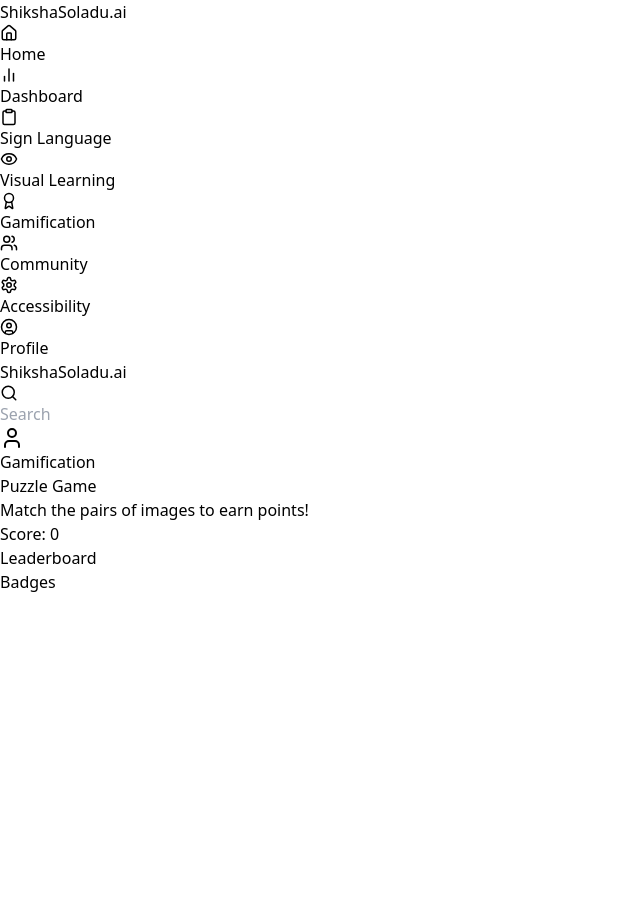
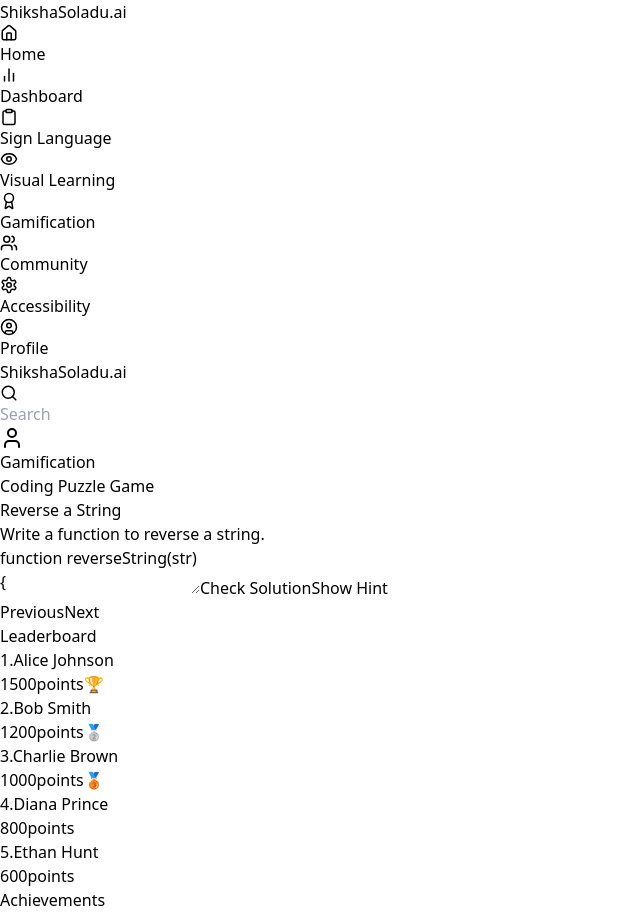
Before and after one commit to Axestein/shikshasoladu.ai, a React (Vite) app in the folder frontend/: page /gamification-deaf in a window 1280 px wide. Shown: the whole page, without its empty margins (0-640 px from the left). Before the commit the page ends 800 px from the top, so only its background shows below. Built offline with nearby package versions, Linux system fonts and the light colour scheme.

Commit message:
gamification

```diff
--- a/frontend/src/page/Deaf/components/Badges.jsx
+++ b/frontend/src/page/Deaf/components/Badges.jsx
@@ -11,15 +11,26 @@ export default function Badges() {
   }, []);
 
   return (
-    <div className="bg-white p-6 rounded-lg shadow-md">
-      <h2 className="text-2xl font-bold text-blue-600 mb-4">Badges</h2>
-      <div className="grid grid-cols-3 gap-4">
+    <div className="bg-white p-8 rounded-xl shadow-lg max-w-md mx-auto mt-10">
+      <h2 className="text-3xl font-extrabold text-blue-700 mb-6 text-center">
+        Achievements
+      </h2>
+      <div className="grid grid-cols-1 sm:grid-cols-2 lg:grid-cols-3 gap-6">
         {badges.map((badge, index) => (
-          <div key={index} className="text-center">
-            {badge === "Gold" && <FaTrophy className="text-6xl text-yellow-400 mx-auto" />}
-            {badge === "Silver" && <FaMedal className="text-6xl text-gray-400 mx-auto" />}
-            {badge === "Bronze" && <FaAward className="text-6xl text-yellow-600 mx-auto" />}
-            <span className="text-gray-700">{badge}</span>
+          <div
+            key={index}
+            className="flex flex-col items-center p-4 bg-gray-100 rounded-lg shadow-sm transition-transform transform hover:scale-105"
+          >
+            {badge === "Gold" && (
+              <FaTrophy className="text-7xl text-yellow-500 mb-2" />
+            )}
+            {badge === "Silver" && (
+              <FaMedal className="text-7xl text-gray-500 mb-2" />
+            )}
+            {badge === "Bronze" && (
+              <FaAward className="text-7xl text-orange-600 mb-2" />
+            )}
+            <span className="text-gray-800 font-semibold">{badge}</span>
           </div>
         ))}
       </div>
--- a/frontend/src/page/Deaf/components/Leaderboard.jsx
+++ b/frontend/src/page/Deaf/components/Leaderboard.jsx
@@ -1,22 +1,49 @@
 import React, { useState, useEffect } from "react";
+import 'tailwindcss/tailwind.css';
+
+const mockData = [
+  { name: "Alice Johnson", score: 1500 },
+  { name: "Bob Smith", score: 1200 },
+  { name: "Charlie Brown", score: 1000 },
+  { name: "Diana Prince", score: 800 },
+  { name: "Ethan Hunt", score: 600 }
+];
 
 export default function Leaderboard() {
   const [leaderboard, setLeaderboard] = useState([]);
 
   useEffect(() => {
     // Simulate fetching leaderboard data
-    const data = JSON.parse(localStorage.getItem("leaderboard")) || [];
+    const data = JSON.parse(localStorage.getItem("leaderboard")) || mockData;
     setLeaderboard(data);
   }, []);
 
   return (
-    <div className="bg-white p-6 rounded-lg shadow-md">
-      <h2 className="text-2xl font-bold text-blue-600 mb-4">Leaderboard</h2>
-      <div className="space-y-2">
+    <div className="bg-white p-6 rounded-lg shadow-xl max-w-md mx-auto mt-10 transform transition-transform duration-300 hover:scale-105">
+      <h2 className="text-3xl font-bold text-blue-600 mb-6 text-center">Leaderboard</h2>
+      <div className="space-y-4">
         {leaderboard.map((entry, index) => (
-          <div key={index} className="flex justify-between">
-            <span className="text-gray-700">{entry.name}</span>
-            <span className="text-gray-700">{entry.score} points</span>
+          <div
+            key={index}
+            className="flex justify-between items-center p-4 bg-gray-100 rounded-lg shadow-md transition-transform duration-300 hover:scale-105"
+          >
+            <div className="flex items-center space-x-4">
+              <span className="text-gray-800 font-semibold">{index + 1}.</span>
+              <span className="text-gray-800">{entry.name}</span>
+            </div>
+            <div className="flex items-center space-x-2">
+              <span className="text-gray-800 font-semibold">{entry.score}</span>
+              <span className="text-gray-500">points</span>
+              {index === 0 && (
+                <span className="text-yellow-500 font-bold">🏆</span>
+              )}
+              {index === 1 && (
+                <span className="text-gray-500 font-bold">🥈</span>
+              )}
+              {index === 2 && (
+                <span className="text-orange-500 font-bold">🥉</span>
+              )}
+            </div>
           </div>
         ))}
       </div>
--- a/frontend/src/page/Deaf/components/PuzzleGame.jsx
+++ b/frontend/src/page/Deaf/components/PuzzleGame.jsx
@@ -1,65 +1,123 @@
-import React, { useState, useEffect } from "react";
+import React, { useState } from 'react';
+import 'tailwindcss/tailwind.css'; // Import Tailwind CSS
 
-const images = [
-  "https://via.placeholder.com/100",
-  "https://via.placeholder.com/100",
-  "https://via.placeholder.com/100",
-  "https://via.placeholder.com/100",
-];
+const initializePuzzle = () => {
+  // Initialize your puzzle state here
+  return {
+    // Example puzzle state with coding challenges
+    challenges: [
+      {
+        id: 1,
+        title: 'Reverse a String',
+        description: 'Write a function to reverse a string.',
+        code: `function reverseString(str) {\n  // Your code here\n}`,
+        solution: `function reverseString(str) {\n  return str.split('').reverse().join('');\n}`,
+        solved: false,
+      },
+      {
+        id: 2,
+        title: 'Find the Maximum',
+        description: 'Write a function to find the maximum number in an array.',
+        code: `function findMax(arr) {\n  // Your code here\n}`,
+        solution: `function findMax(arr) {\n  return Math.max(...arr);\n}`,
+        solved: false,
+      },
+    ],
+  };
+};
 
-export default function PuzzleGame() {
-  const [puzzle, setPuzzle] = useState([]);
-  const [selected, setSelected] = useState([]);
-  const [solved, setSolved] = useState([]);
-  const [score, setScore] = useState(0);
+const PuzzleGame = () => {
+  const [puzzleState, setPuzzleState] = useState(initializePuzzle());
+  const [hintVisible, setHintVisible] = useState(false);
+  const [currentChallengeIndex, setCurrentChallengeIndex] = useState(0);
 
-  useEffect(() => {
-    // Duplicate images to create pairs
-    const puzzleImages = [...images, ...images].sort(() => Math.random() - 0.5);
-    setPuzzle(puzzleImages);
-  }, []);
+  const handleCodeChange = (id, newCode) => {
+    setPuzzleState((prevState) => ({
+      ...prevState,
+      challenges: prevState.challenges.map((challenge) =>
+        challenge.id === id ? { ...challenge, code: newCode } : challenge
+      ),
+    }));
+  };
 
-  const handleClick = (index) => {
-    if (selected.length === 1 && selected[0] === index) return; // Prevent double-click
-    setSelected([...selected, index]);
-
-    if (selected.length === 1) {
-      const firstIndex = selected[0];
-      const secondIndex = index;
-
-      if (puzzle[firstIndex] === puzzle[secondIndex]) {
-        setSolved([...solved, firstIndex, secondIndex]);
-        setScore(score + 10);
-      }
-
-      setTimeout(() => setSelected([]), 500); // Reset selection after 500ms
+  const checkSolution = (id) => {
+    const challenge = puzzleState.challenges.find((challenge) => challenge.id === id);
+    if (challenge.code.trim() === challenge.solution.trim()) {
+      setPuzzleState((prevState) => ({
+        ...prevState,
+        challenges: prevState.challenges.map((challenge) =>
+          challenge.id === id ? { ...challenge, solved: true } : challenge
+        ),
+      }));
+      alert('Correct!');
+    } else {
+      alert('Try again!');
     }
   };
 
+  const showHint = () => {
+    setHintVisible(true);
+  };
+
+  const hideHint = () => {
+    setHintVisible(false);
+  };
+
+  const currentChallenge = puzzleState.challenges[currentChallengeIndex];
+
   return (
-    <div className="bg-white p-6 rounded-lg shadow-md">
-      <h2 className="text-2xl font-bold text-blue-600 mb-4">Puzzle Game</h2>
-      <p className="text-gray-700 mb-4">
-        Match the pairs of images to earn points!
-      </p>
-      <div className="grid grid-cols-4 gap-4">
-        {puzzle.map((image, index) => (
-          <div
-            key={index}
-            onClick={() => handleClick(index)}
-            className={`cursor-pointer p-4 border rounded-lg ${
-              selected.includes(index) || solved.includes(index)
-                ? "border-blue-600"
-                : "border-gray-200"
-            }`}
-          >
-            {(selected.includes(index) || solved.includes(index)) && (
-              <img src={image} alt="Puzzle piece" className="w-full h-auto" />
-            )}
+    <div className="min-h-screen bg-gray-100 flex flex-col items-center justify-center p-4">
+      <h1 className="text-4xl font-bold mb-8">Coding Puzzle Game</h1>
+      <div className="bg-white p-6 rounded shadow-md w-full max-w-2xl">
+        <h2 className="text-2xl font-semibold mb-4">{currentChallenge.title}</h2>
+        <p className="mb-4">{currentChallenge.description}</p>
+        <textarea
+          className="w-full h-40 p-2 border border-gray-300 rounded mb-4"
+          value={currentChallenge.code}
+          onChange={(e) => handleCodeChange(currentChallenge.id, e.target.value)}
+        />
+        <button
+          onClick={() => checkSolution(currentChallenge.id)}
+          className="px-4 py-2 bg-green-500 text-white rounded hover:bg-green-600 mr-2"
+        >
+          Check Solution
+        </button>
+        <button
+          onClick={showHint}
+          className="px-4 py-2 bg-blue-500 text-white rounded hover:bg-blue-600"
+        >
+          Show Hint
+        </button>
+        {hintVisible && (
+          <div className="mt-4 p-4 bg-white border-2 border-gray-800 rounded">
+            <p>Hint: {currentChallenge.solution}</p>
+            <button
+              onClick={hideHint}
+              className="mt-2 px-4 py-2 bg-red-500 text-white rounded hover:bg-red-600"
+            >
+              Hide Hint
+            </button>
           </div>
-        ))}
+        )}
       </div>
-      <p className="text-gray-700 mt-4">Score: {score}</p>
+      <div className="mt-8 flex space-x-4">
+        <button
+          onClick={() => setCurrentChallengeIndex(Math.max(currentChallengeIndex - 1, 0))}
+          className="px-4 py-2 bg-gray-500 text-white rounded hover:bg-gray-600"
+          disabled={currentChallengeIndex === 0}
+        >
+          Previous
+        </button>
+        <button
+          onClick={() => setCurrentChallengeIndex(Math.min(currentChallengeIndex + 1, puzzleState.challenges.length - 1))}
+          className="px-4 py-2 bg-gray-500 text-white rounded hover:bg-gray-600"
+          disabled={currentChallengeIndex === puzzleState.challenges.length - 1}
+        >
+          Next
+        </button>
+      </div>
     </div>
   );
-}
+};
+
+export default PuzzleGame;
```
